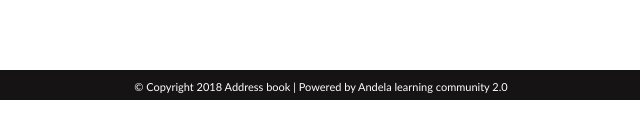
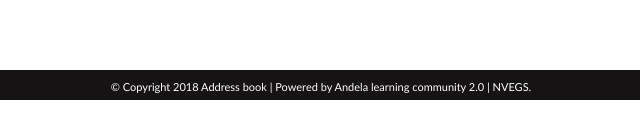
Before and after one commit to Nvegs/Address_Book, a plain HTML site: page Delete_contact.html in a window 1280 px wide. Shown: the part 536-674 px from the top of the page, 329-969 px from the left. Drawn offline with Linux system fonts and the light colour scheme.

Commit message:
final correction and submittion

```diff
--- a/Delete_contact.html
+++ b/Delete_contact.html
@@ -106,7 +106,7 @@
     </div>
 
     <div class="footer">
-       &copy; Copyright 2018 Address book  | Powered by Andela learning community 2.0
+       &copy; Copyright 2018 Address book  | Powered by Andela learning community 2.0 | NVEGS.
     </div>
 
 </div>
```
Also changed, not shown: add_contact.html (+1 -1 lines), index.html (+1 -1 lines), successful_page.html (+1 -1 lines), images/Google_50px.png (deleted).
